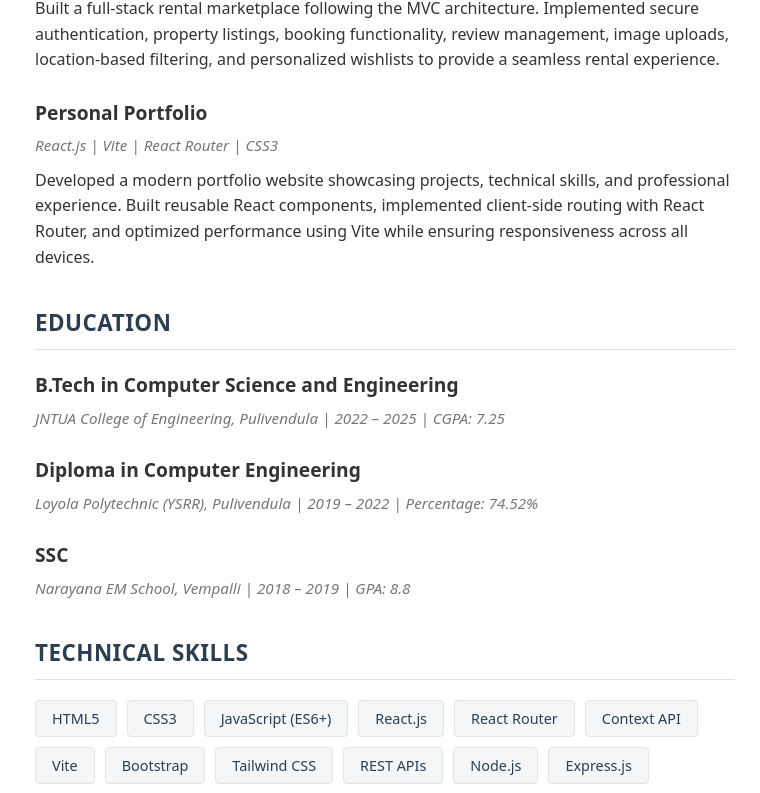
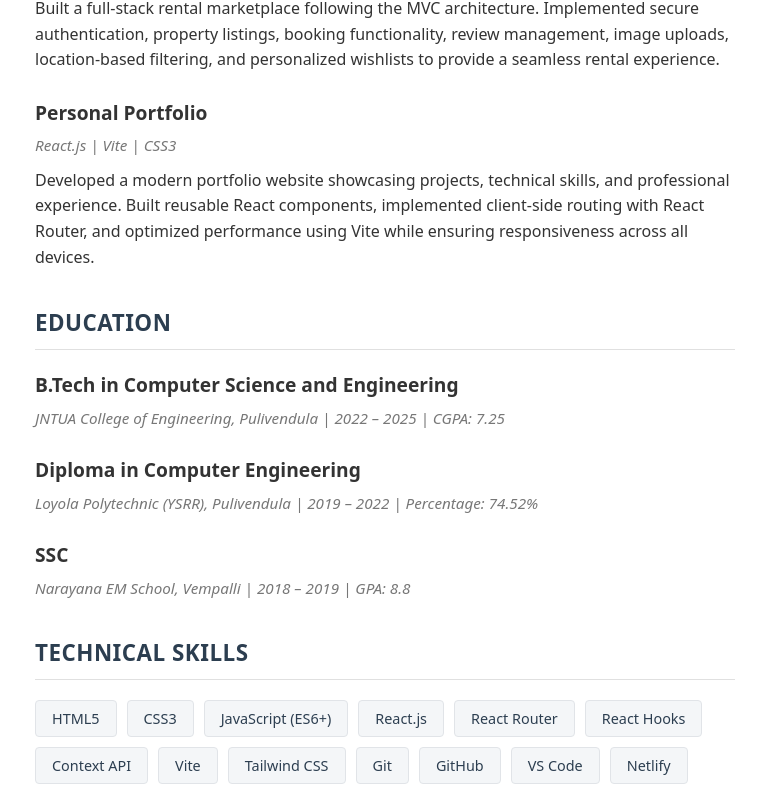
Before and after one commit to MaheshMaddela123/mahesh-babu-portfolio-v2, a React app: page /resume in a window 1280 px wide. Shown: the part 1270-2063 px from the top of the page, without its empty margins (255-1015 px from the left). Built offline with nearby package versions, Linux system fonts and the light colour scheme; sample sign-in values are in the browser's storage; the HTML template or start-up script is replaced by a standard one.

Commit message:
Update skills listed in personal portfolio
Removed 'React Router', 'Bootstrap', 'REST APIs', 'Node.js', 'Express.js', and 'MongoDB' from the skills list.

```diff
--- a/src/components/Resume/index.jsx
+++ b/src/components/Resume/index.jsx
@@ -113,7 +113,7 @@ const Resume = () => {
           <h3>Personal Portfolio</h3>
 
           <p className="job-details">
-            React.js | Vite | React Router | CSS3
+            React.js | Vite | CSS3
           </p>
 
           <p>
@@ -165,14 +165,10 @@ const Resume = () => {
           <li>JavaScript (ES6+)</li>
           <li>React.js</li>
           <li>React Router</li>
+           <li>React Hooks</li>
           <li>Context API</li>
           <li>Vite</li>
-          <li>Bootstrap</li>
           <li>Tailwind CSS</li>
-          <li>REST APIs</li>
-          <li>Node.js</li>
-          <li>Express.js</li>
-          <li>MongoDB</li>
           <li>Git</li>
           <li>GitHub</li>
           <li>VS Code</li>
```
